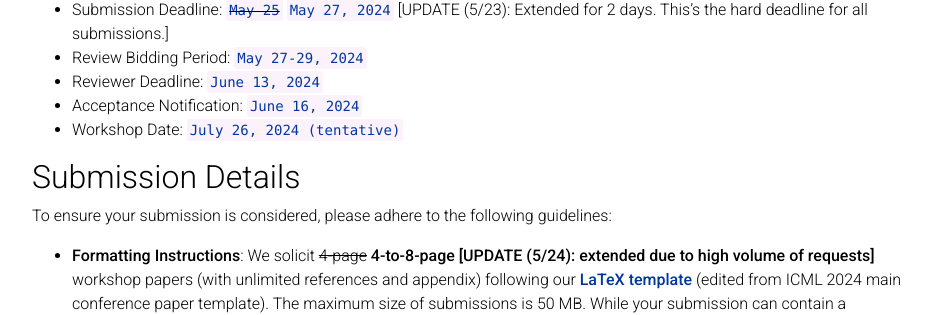
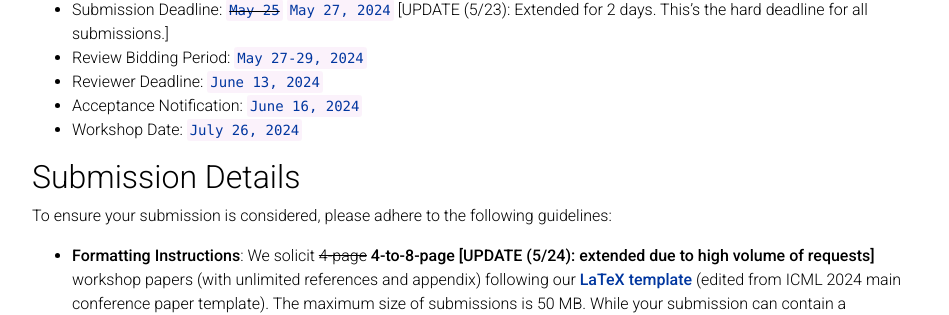
Before and after one commit to spigmworkshopv3/spigmworkshopv3.github.io, a Jekyll site: the page built from _pages/call.md, in a window 1280 px wide and 1156 px high. Shown: the part 551-866 px from the top of the window, without its empty margins (163-1112 px from the left). Built offline with Jekyll 4.4.1, drawn with Linux system fonts in a browser that asks for light colours; comment, search, counter and statistics services are not loaded; a style sheet for code colours, icons or effects is not loaded.

Commit message:
fix workshop date

```diff
--- a/_pages/call.md
+++ b/_pages/call.md
@@ -26,7 +26,7 @@ We invite submissions related (but not limited) to the following topics:
 *   Review Bidding Period: `May 27-29, 2024`
 *   Reviewer Deadline: `June 13, 2024`
 *   Acceptance Notification: `June 16, 2024`
-*   Workshop Date: `July 26, 2024 (tentative)`
+*   Workshop Date: `July 26, 2024`
 
 ## Submission Details
 
```
Also changed, not shown: _pages/schedule.md (+1 -1 lines).
